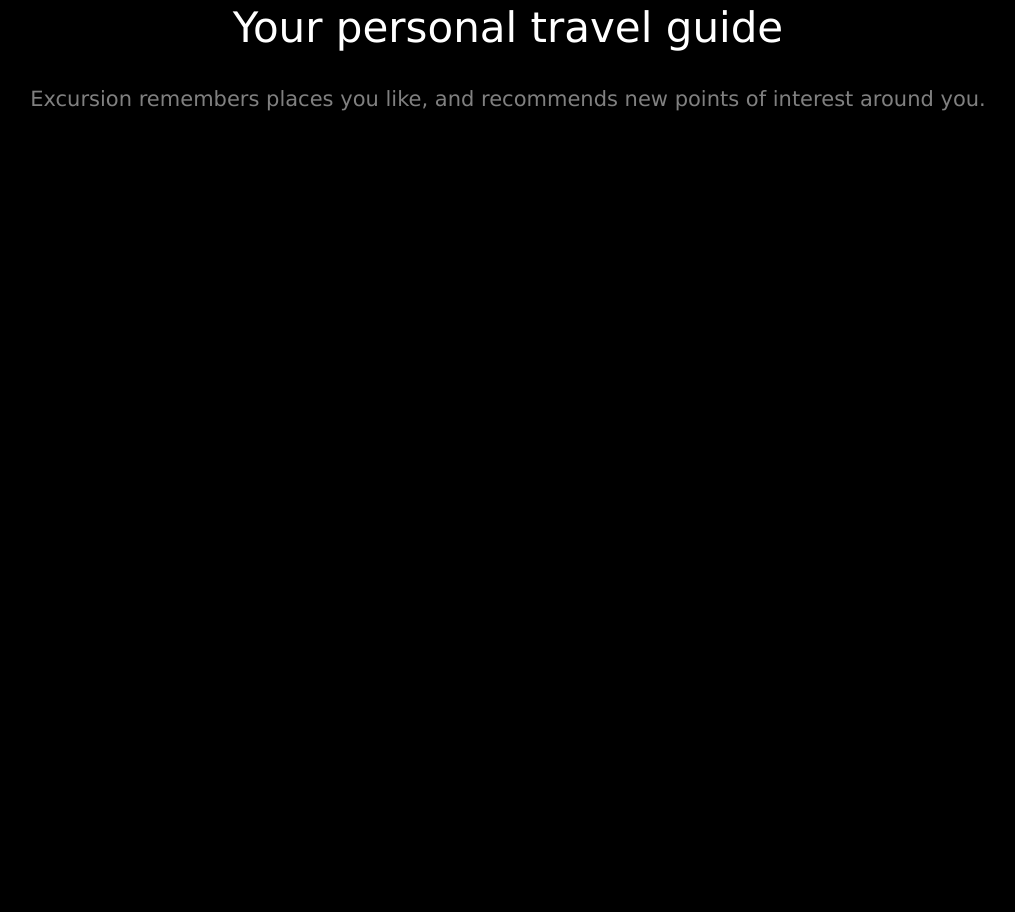
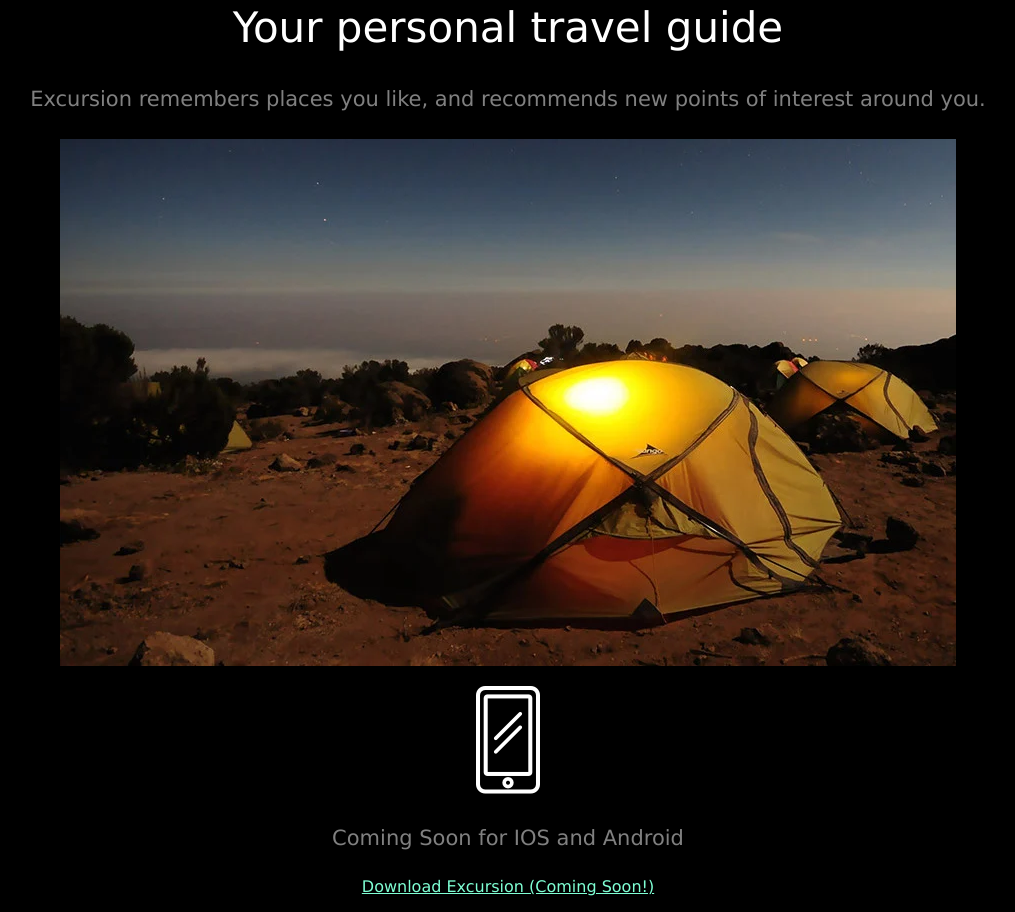
Before and after one commit to Holubex/excursion-2, a plain HTML site: page index.html in a window 1280 px wide. Shown: the part 346-1258 px from the top of the page, without its empty margins (132-1147 px from the left). Before the commit the page ends 800 px from the top, so only its background shows below. Drawn offline with Linux system fonts and the light colour scheme.

Commit message:
Added link and header

```diff
--- a/index.html
+++ b/index.html
@@ -15,5 +15,9 @@
     </video>
     <h2 class="header--secondary">Your personal travel guide</h2>
     <h4 class="header--sub-header">Excursion remembers places you like, and recommends new points of interest around you.</h4>
+    <p><img src="style/images/camp.webp"></p>
+    <p><img src="style/images/phone.webp"></p>
+    <h4 class="header--sub-header">Coming Soon for IOS and Android</h4>
+    <p><a class="link--cta" href="#">Download Excursion (Coming Soon!)</a></p>
 </body>
 </html>
```
